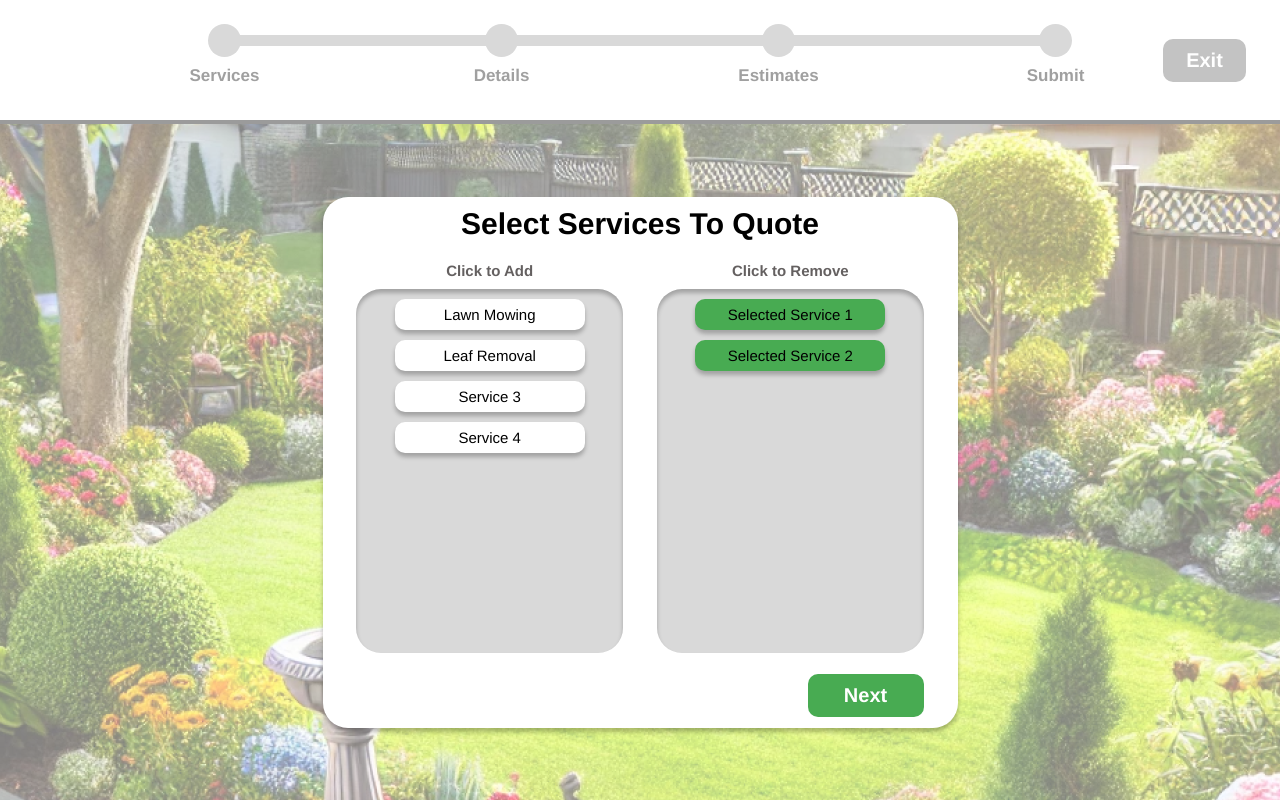
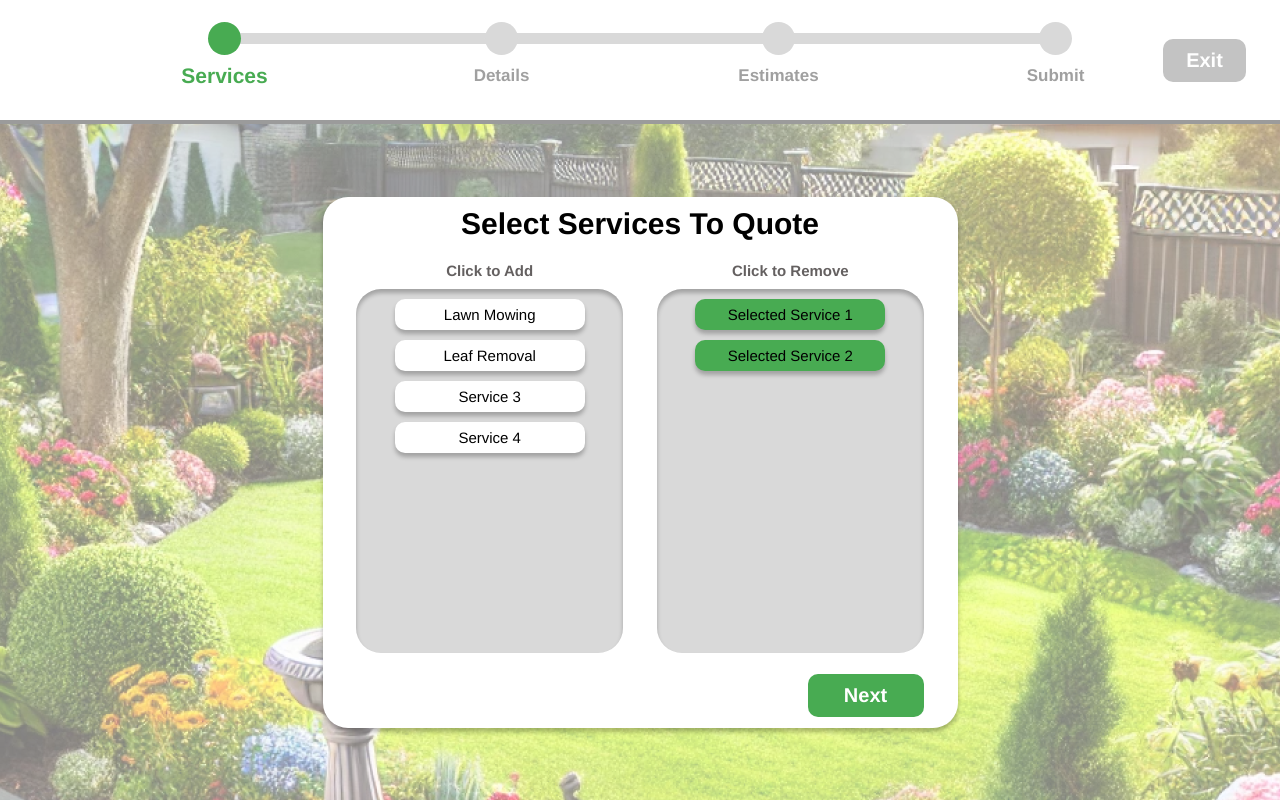
Before and after one commit to liamgilbert1/AcceleRate, a Django app: page /userapp/service/ in a window 1280 px wide. Run offline with Django 5.2, Linux system fonts and the light colour scheme.

Commit message:
progress bar animated

```diff
--- a/userapp/static/userapp/css/service.css
+++ b/userapp/static/userapp/css/service.css
@@ -188,16 +188,37 @@ body {
   height: 33px;
   border-radius: 16.5px;
   margin: -16.5px;
-}
-
-.active-checkpoint {
-  background-color: #48ab52;
+  z-index: 1;
 }
 
 .progress-bar-line {
   width: 277px;
   height: 11px;
   background-color: #d9d9d9;
+}
+
+.progress-text {
+  display: block;
+  font-family: "Inter-Bold", Helvetica;
+  font-weight: 700;
+  color: #a0a0a0;
+  font-size: 17px;
+  letter-spacing: 0;
+  line-height: normal;
+  text-align: center;
+  margin: -width;
+}
+
+.active-progress-text {
+  font-size: 21px;
+}
+
+.activated-progress-text {
+  color: #48ab52;
+}
+
+.active-progress {
+  background-color: #48ab52;
 }
 
 .exit-wrapper {
@@ -276,18 +297,6 @@ body {
   justify-content: center;
 }
 
-.progress-text {
-  display: block;
-  font-family: "Inter-Bold", Helvetica;
-  font-weight: 700;
-  color: #a0a0a0;
-  font-size: 17px;
-  letter-spacing: 0;
-  line-height: normal;
-  text-align: center;
-  margin: -width;
-}
-
 .service-rects {
   width: 100%;
   display: flex;
--- a/userapp/static/userapp/js/service.js
+++ b/userapp/static/userapp/js/service.js
@@ -2,8 +2,12 @@ let activePage;
 let pages;
 let nextButtons;
 let backButtons;
+let progressCheckpoints;
+let progressLines;
+let progressText;
 
 document.addEventListener("DOMContentLoaded", function() {
+
     activePage = document.getElementById("service-selector");
 
     nextButtons = document.querySelectorAll('.next');
@@ -16,6 +20,15 @@ document.addEventListener("DOMContentLoaded", function() {
         button.addEventListener("click", back);
     });
 
+    progressLines = document.querySelectorAll('.progress-bar-line');
+
+    progressText = document.querySelectorAll('.progress-text');
+    progressText[0].classList.add("active-progress-text");
+    progressText[0].classList.add("activated-progress-text");
+
+    progressCheckpoints = document.querySelectorAll('.checkpoint');
+    progressCheckpoints[0].classList.add("active-progress");
+    progressCheckpoints = Array.from(progressCheckpoints).slice(1);
 
     pages = [document.getElementById("service-selector"), document.getElementById("service-details"), document.getElementById("estimates"), document.getElementById("submit")];
     console.log("Pages:", pages);
@@ -28,6 +41,12 @@ function next() {
 
     let currentPageIndex = pages.indexOf(activePage);
     let newActivePage = pages[currentPageIndex + 1];
+
+    progressLines[currentPageIndex].classList.add("active-progress");
+    progressCheckpoints[currentPageIndex].classList.add("active-progress");
+    progressText[currentPageIndex + 1].classList.add("activated-progress-text");
+    progressText[currentPageIndex + 1].classList.add("active-progress-text");
+    progressText[currentPageIndex].classList.remove("active-progress-text");
 
     slideLeft(activePage);
     slideIn(newActivePage);
@@ -46,6 +65,12 @@ function back() {
 
     let currentPageIndex = pages.indexOf(activePage);
     let newActivePage = pages[currentPageIndex - 1];
+
+    progressLines[currentPageIndex - 1].classList.remove("active-progress");
+    progressCheckpoints[currentPageIndex - 1].classList.remove("active-progress");
+    progressText[currentPageIndex].classList.remove("activated-progress-text");
+    progressText[currentPageIndex].classList.remove("active-progress-text");
+    progressText[currentPageIndex - 1].classList.add("active-progress-text");
 
     slideRight(activePage);
     slideIn(newActivePage);
--- a/userapp/templates/userapp/service.html
+++ b/userapp/templates/userapp/service.html
@@ -18,13 +18,13 @@
     <div class="select-services-page">
       <div class="header">
         <div class="overlap-group">
-          <div class="checkpoint" id="checkpoint-1"></div>
+          <div class="checkpoint"></div>
           <div class="progress-bar-line" id="bar-1"></div>
-          <div class="checkpoint" id="checkpoint-2"></div>
+          <div class="checkpoint"></div>
           <div class="progress-bar-line" id="bar-2"></div>
-          <div class="checkpoint" id="checkpoint-3"></div>
+          <div class="checkpoint"></div>
           <div class="progress-bar-line" id="bar-3"></div>
-          <div class="checkpoint" id="checkpoint-4"></div>
+          <div class="checkpoint"></div>
         </div>
         <div class = "progress-bar-text">
           <div class="progress-text-box">
```
